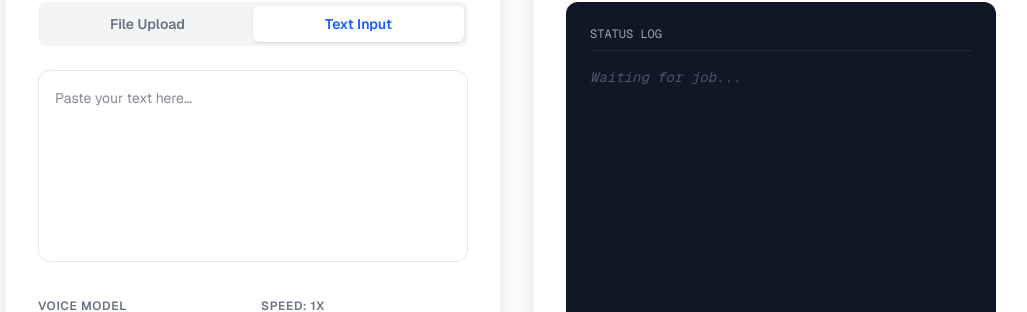
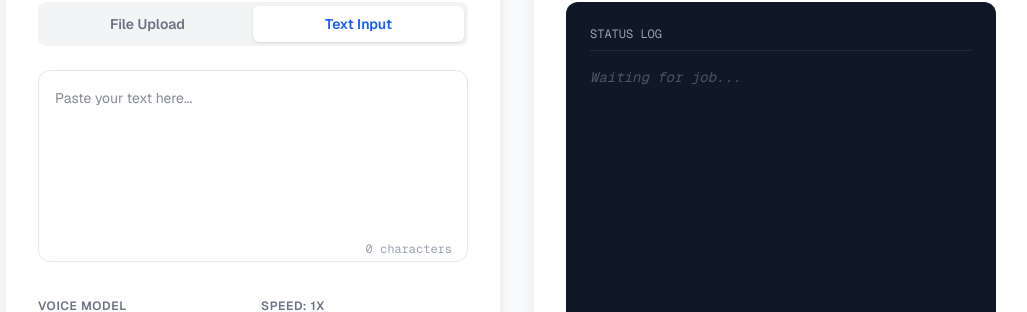
Before and after one commit to bkallaus/audiobook-generator, a Next.js app in the folder web-ui/: page / in a window 1280 px wide. Both pictures are taken after a click on the button "Text Input". Shown: the part 260-572 px from the top of the page, without its empty margins (123-1150 px from the left). Built offline with nearby package versions, Linux system fonts and the light colour scheme.

Commit message:
feat: Character Count for Text Input
Adds a real-time character counter to the text input area to help users estimate TTS generation length.

```diff
--- a/web-ui/src/app/page.tsx
+++ b/web-ui/src/app/page.tsx
@@ -215,12 +215,17 @@ export default function Home() {
                   </div>
                 </div>
               ) : (
-                <textarea
-                  value={textInput}
-                  onChange={(e) => setTextInput(e.target.value)}
-                  placeholder="Paste your text here..."
-                  className="w-full h-48 p-4 border border-gray-200 rounded-xl focus:ring-2 focus:ring-blue-500 focus:border-transparent outline-none resize-none text-sm leading-relaxed"
-                />
+                <div className="relative">
+                  <textarea
+                    value={textInput}
+                    onChange={(e) => setTextInput(e.target.value)}
+                    placeholder="Paste your text here..."
+                    className="w-full h-48 p-4 border border-gray-200 rounded-xl focus:ring-2 focus:ring-blue-500 focus:border-transparent outline-none resize-none text-sm leading-relaxed pb-8"
+                  />
+                  <div className="absolute bottom-3 right-4 text-xs text-gray-400 font-mono">
+                    {textInput.length} characters
+                  </div>
+                </div>
               )}
 
               {/* Options Grid */}
```
